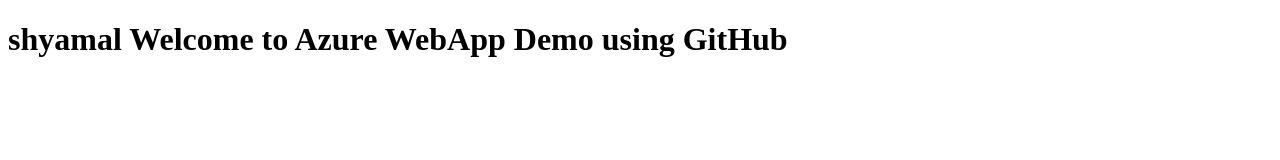
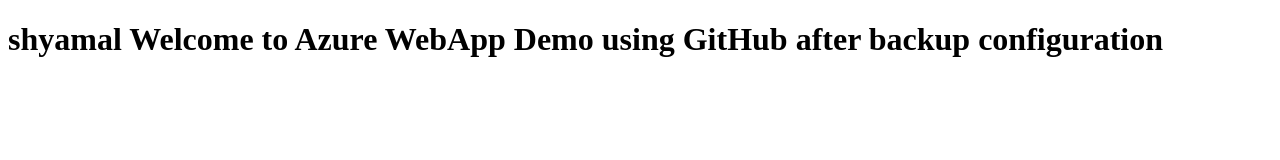
Before and after one commit to shyamaldey/azure-demo, a plain HTML site: page index.html in a window 1280 px wide. Drawn offline with Linux system fonts and the light colour scheme.

Commit message:
Update index.html

```diff
--- a/index.html
+++ b/index.html
@@ -5,7 +5,7 @@
 </head>
 <body>
 
-<h1>shyamal Welcome to Azure WebApp Demo using GitHub</h1>
+<h1>shyamal Welcome to Azure WebApp Demo using GitHub after backup configuration</h1>
 
 
 </body>
```
